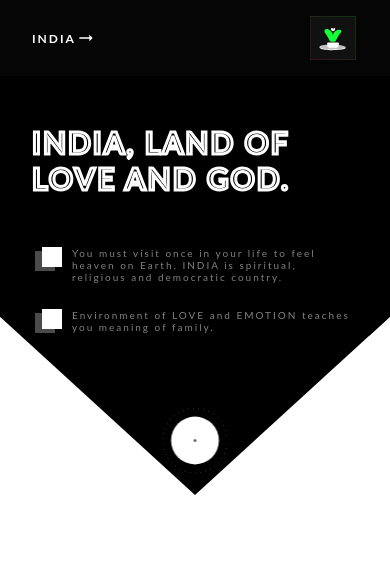
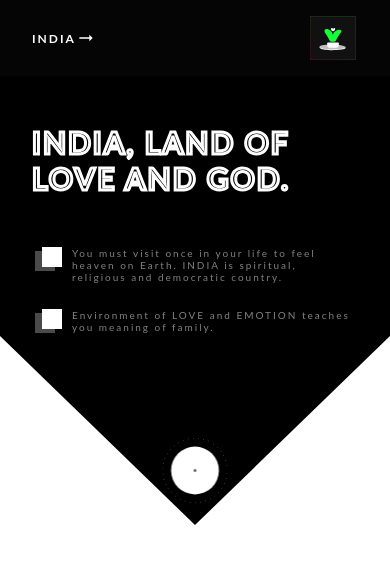
Before and after one commit to coder-abhk/INDIA-UI, a React (Create React App) app: page / in a window 390 px wide. Shown: the top 564 px of the page. Built offline with nearby package versions, Linux system fonts and the light colour scheme.

Commit message:
INDIA Landing Page done

```diff
--- a/src/static/Homepage.css
+++ b/src/static/Homepage.css
@@ -16,6 +16,6 @@
 
 @media (max-width: 571px) {
   .homepage {
-    height: 495px;
+    height: 525px;
   }
 }
```
